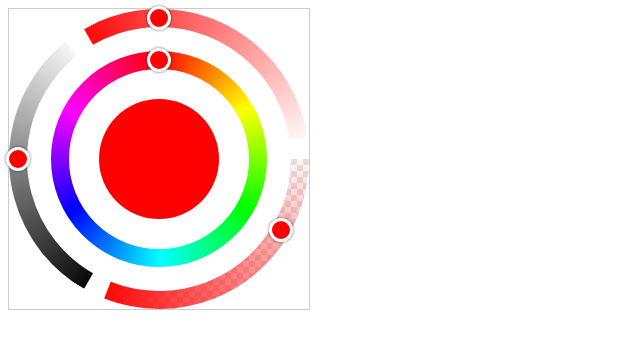
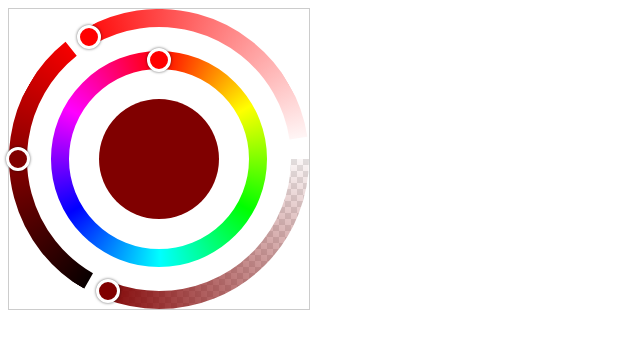
Before and after one commit to HeadMad/svelte-range, a SvelteKit app: page /svg in a window 1280 px wide. Shown: the top 348 px of the page, without its empty margins (0-640 px from the left). Built offline with nearby package versions, Linux system fonts and the light colour scheme.

Commit message:
edit radial picker

```diff
--- a/src/routes/svg/+page.svelte
+++ b/src/routes/svg/+page.svelte
@@ -18,9 +18,9 @@
 
   let H = $state(0);
   let S = $state(100);
-  let L = $state(50);
-  let LT = $state(100);
-  let DK = 1;
+  let L = $state(25);
+  let LT = $state(50);
+  let DK = 0.5;
   let A = $state(1);
 
   let huePicker = $state({
@@ -38,14 +38,14 @@
   });
 
   let lightPicker = $state({
-    angle: 0,
+    angle: -30,
     radius: sectRadius,
     min: -30,
     max: 81,
   });
 
   let alphaPicker = $state({
-    angle: 120,
+    angle: 201,
     radius: sectRadius,
     min: 90,
     max: 201
@@ -208,6 +208,18 @@
     box-shadow: 0 0 3px rgba(0, 0, 0, 0.6);
   }
 
+  .picker-dark {
+    background-color: var(--HSL);
+  }
+
+  .picker-light {
+    background-color: var(--HL);
+  }
+
+  .picker-alpha {
+    background-color: var(--HSLA);
+  }
+
   .track {
     width: 100%;
     height: 100%;
```
